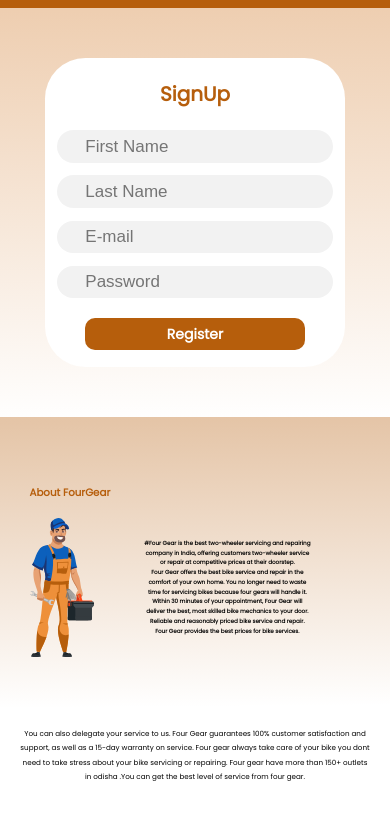
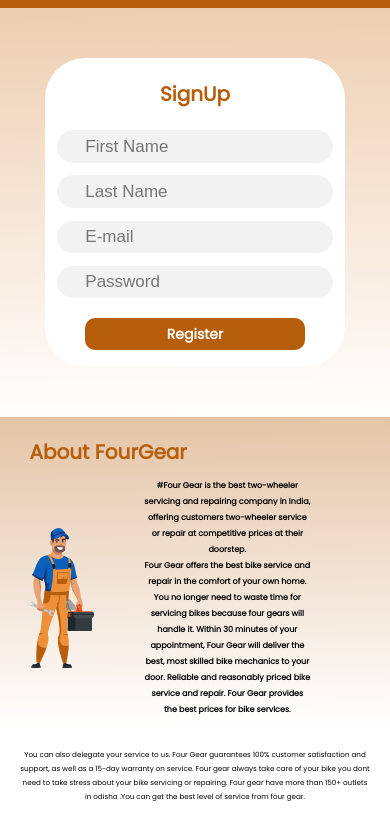
Before and after one commit to anshulkumarx7/FourGear-MotorBikeService-FrontEnd, a React (Vite) app: page / in a window 390 px wide. Shown: the part 5405-6229 px from the top of the page. Built offline with nearby package versions, Linux system fonts and the light colour scheme.

Commit message:
fix changes

```diff
--- a/src/Styles/AboutMain.css
+++ b/src/Styles/AboutMain.css
@@ -33,6 +33,7 @@
 .fourGearAboutMainContent img {
   max-width: 16.59vw;
   /* height: 60.47vh; */
+  height:100%;
 }
 .fourGearAboutMainContent-About{
   padding: 0 5rem;
@@ -43,3 +44,17 @@
   line-height: 2.5vw;
   text-align: center;
 }
+@media screen and (max-width:600px) {
+  .fourGearAboutMainContent-About h3{
+    font-size: 0.8rem;
+    line-height: 1.6rem;
+  }
+  .fourGearAboutMainContainer h1{
+    font-size:2rem;
+  }
+  .fourGearAboutMain{
+    padding:1rem 0;
+  }
+
+
+}
```
